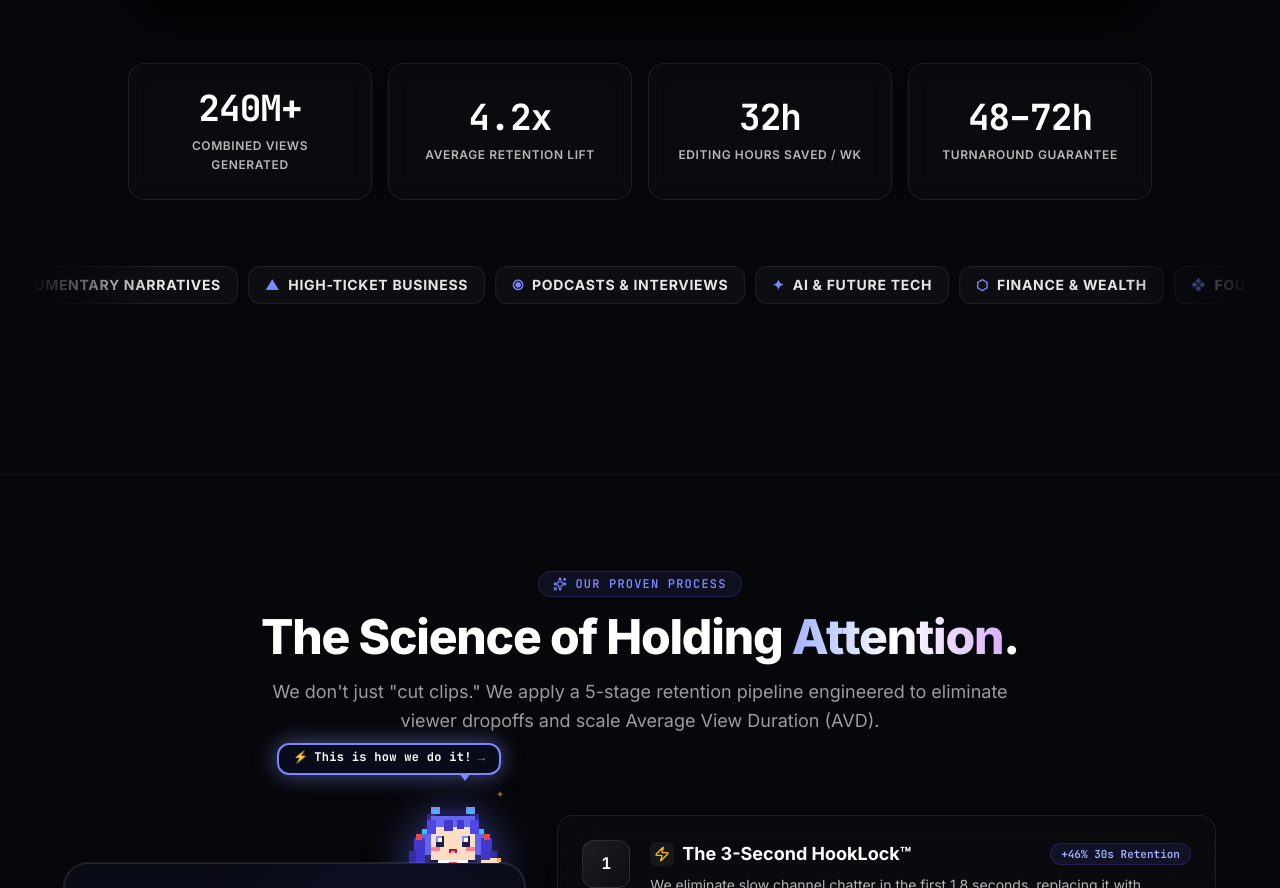
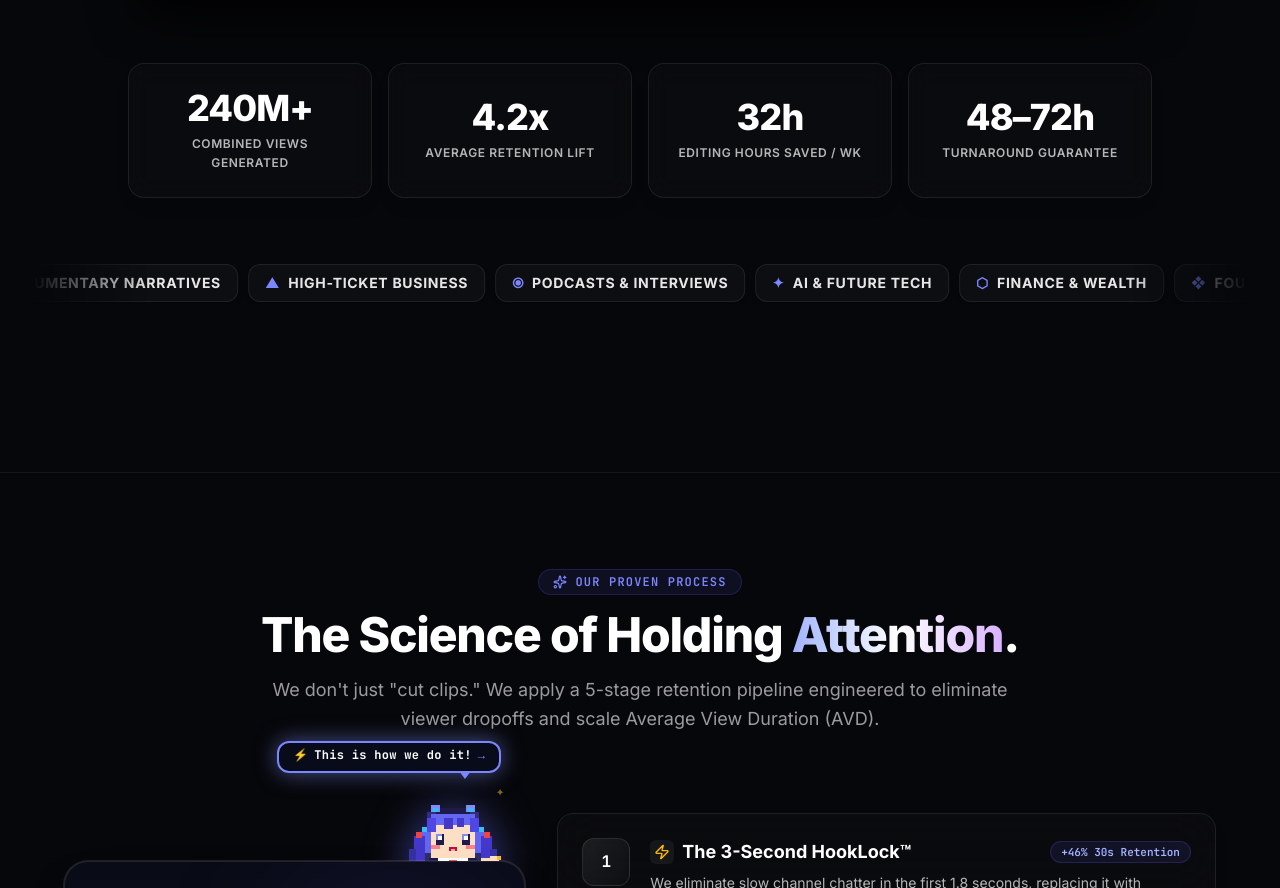
Before and after one commit to harzhx/harzh-agency, a React (Vite) app: page / in a window 1280 px wide. Shown: the part 1292-2180 px from the top of the page. Built offline with nearby package versions, Linux system fonts and the light colour scheme.

Commit message:
style: restore bold sans font for desktop stats grid

```diff
--- a/src/components/HeroSection.tsx
+++ b/src/components/HeroSection.tsx
@@ -138,10 +138,10 @@ export const HeroSection: React.FC<HeroSectionProps> = ({
               key={index}
               className="p-5 sm:p-6 rounded-2xl border border-white/[0.08] bg-white/[0.02] text-center backdrop-blur-md hover:border-white/20 transition-all shadow-lg flex flex-col justify-center min-h-[120px]"
             >
-              <div className="text-3xl lg:text-4xl font-extrabold tracking-tight text-white mb-2 font-mono">
+              <div className="text-3xl sm:text-4xl lg:text-4xl font-extrabold font-sans tracking-tight text-white mb-1.5">
                 {stat.value}
               </div>
-              <div className="text-[11px] sm:text-xs font-semibold uppercase tracking-wider text-white/70 leading-relaxed">
+              <div className="text-[11px] sm:text-xs font-semibold uppercase tracking-wider text-white/70 leading-relaxed font-sans">
                 {stat.label}
               </div>
             </div>
```
